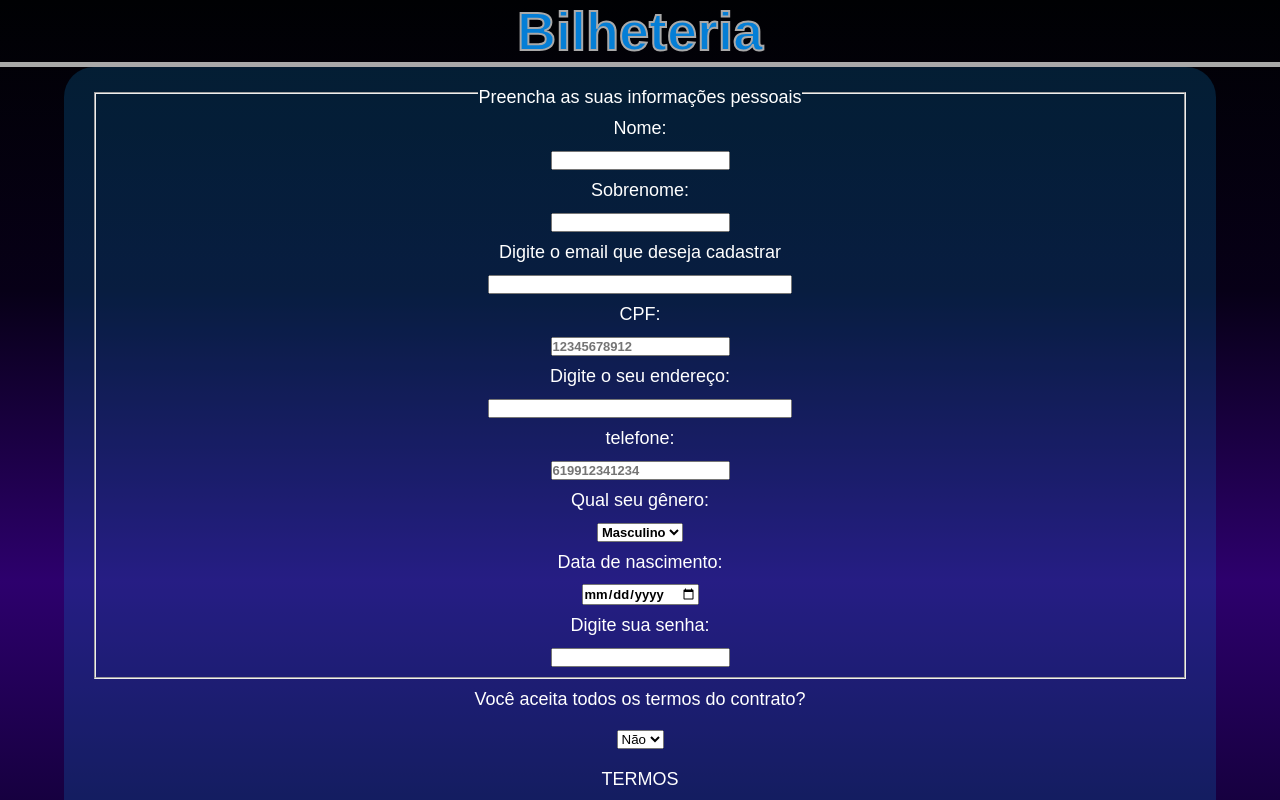
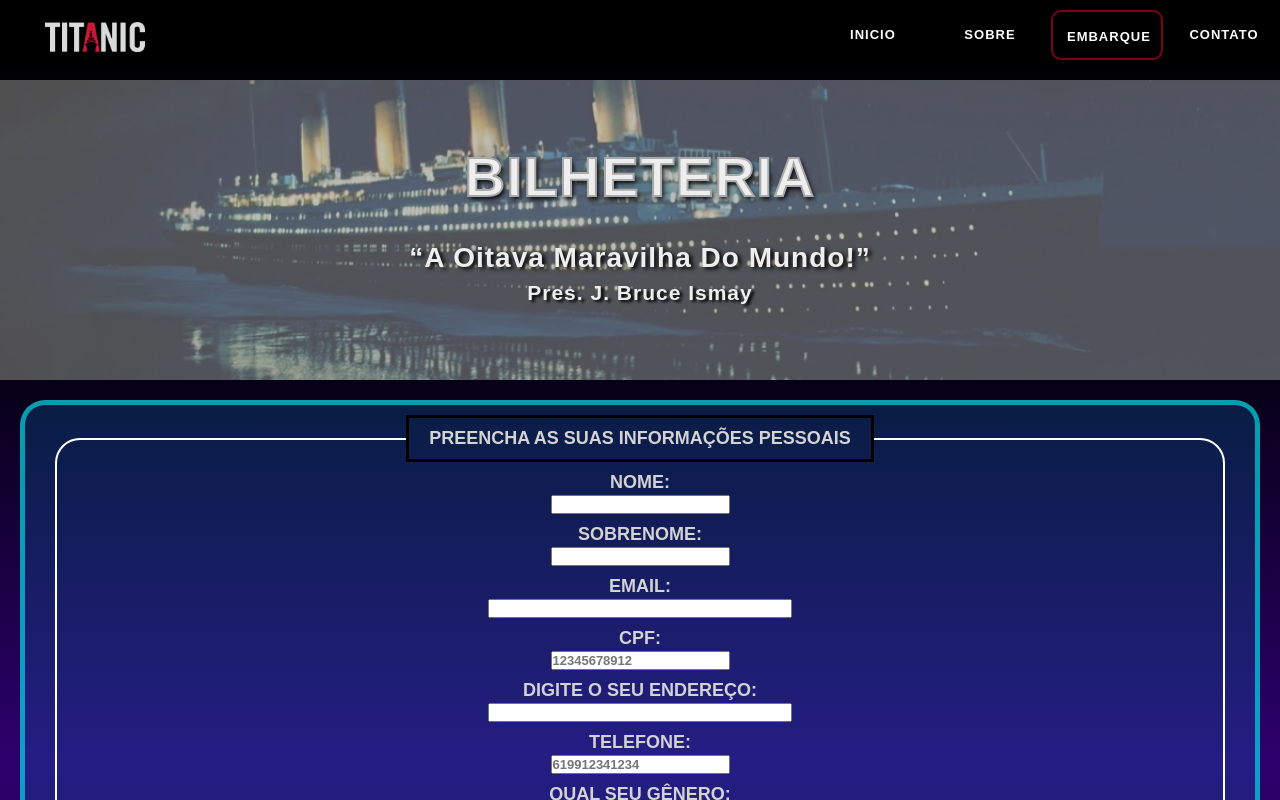
Before and after one commit to M0rdek4y/bilheteria-titanic, a plain HTML site: page new-model/form.html in a window 1280 px wide. Shown: the top 800 px of the page. Drawn offline with Linux system fonts and the light colour scheme.

Commit message:
New styles for the form

```diff
--- /dev/null
+++ b/new-model/css/body-styles.css
@@ -0,0 +1,87 @@
+*{
+    padding: 0;
+    margin: 0;
+}
+
+/* main styles */
+
+main {
+    color: #666666;
+    text-align: center;
+    font-family: 'Open Sans', sans-serif;
+    font-weight: 400;
+    font-size: 14px;
+    /*line-height: 1.42857;*/
+    padding: 0;
+    margin: 0;
+}
+
+/*heading*/
+h1, h2, h3, h4, h5, h6 {
+    color: #333;
+    text-transform: uppercase;
+    font-family: 'Raleway', sans-serif;
+    font-weight: 700;
+    margin-top: 0px;
+    margin-bottom: 15px;
+    letter-spacing: 1.5px;
+}
+
+h1 {
+    font-size: 42px;
+}
+
+h2 {
+    font-size: 32px;
+    font-family: -apple-system, BlinkMacSystemFont, "Segoe UI", Roboto,;
+    font-size: 36px;
+    font-weight: 300;
+    color: #333;
+    line-height: 1.5;
+    letter-spacing: 1.5;
+}
+
+h3 {
+    margin-bottom: 40px;
+    font-weight: 600;
+}
+
+.page-title {
+    margin-bottom: 60px;
+    font-weight: 800;
+    color: #aaa;
+}
+
+.text-light {
+    color: #7d7d7d;
+    font-weight: 600;
+}
+
+caption > h2 {
+    color: #333;
+    text-transform: uppercase;
+    font-family: 'Raleway', sans-serif;
+    font-weight: 700;
+    margin-top: 0px;
+    margin-bottom: 15px;
+    letter-spacing: 1.5px;
+    margin-bottom: 60px;
+    font-weight: 800;
+}
+
+
+/*paragraphs*/
+p {
+    box-sizing: border-box;
+    color: #888888;
+    font-family: 'Open Sans', sans-serif;
+    font-size: 22px;
+    line-height: 1.6;
+    font-weight: 400;
+    margin-bottom: 15px;
+    margin-top: 0px;
+}
+
+p .citation{
+    color: #aaa;
+}
--- a/new-model/css/styles-form.css
+++ b/new-model/css/styles-form.css
@@ -3,12 +3,9 @@
     margin: 0;
 }
 
-header {
-    width: 100%;
-    padding: 0%;
-}
+body {
 
-body {
+    min-width: 515px;
     padding-bottom: 10px;
     font-family: Arial, Helvetica, sans-serif;
     background-image: linear-gradient(rgb(0, 1, 3), rgb(7, 0, 23), rgb(45, 0, 109),rgb(15, 0, 49));
@@ -33,28 +30,17 @@ header hr {
     background-color: darkgrey;
 }
 
- form {
+form {
     background-color: rgba(11, 137, 215, 0.211);
-    margin-left: 5%;
-    margin-right: 5%;
-    border-radius: 30px;
+    margin: 50px 5%;
     padding-top: 10px;
     padding-bottom: 10px;
 }
 
-.teste {
-    background-color: blanchedalmond;
-    margin-left: 0%;
-    margin-right: 2%;
-    border-radius: 30px;
-    min-width: 390px;
-    text-align: center;
-    padding-bottom: 10px;
-    display: inline-block;
-}
-
-div {
-    margin-bottom: 10px;
+#border-form {
+    margin: 20px;
+    border: 5px solid #00ffff90;
+    border-radius: 25px;
 }
 
 div input,
@@ -63,8 +49,17 @@ div label {
 }
 
 .title {
+    color: #d3d3d3;
+    text-transform: uppercase;
+    font-family: 'Raleway', sans-serif;
+    font-weight: 600;
+    letter-spacing: 0px;
     margin-top: 10px;
-    margin-bottom:10px;
+}
+
+#border-fset {
+    border: 2px solid white;
+    border-radius: 25px;
 }
 
 .campo {
@@ -76,5 +71,25 @@ div label {
 }
 
 .spaceline {
-    padding-top: 10px;
+    border: 3px solid black;
+    padding: 10px 20px;
 }
+
+#last-camp {
+    padding-bottom: 20px;
+}
+
+#option-contract {
+    margin-bottom: 10px;
+}
+
+#termos p {
+    line-height: 0.5;
+}
+
+#termos p small span {
+    text-align: center;
+    height: 20px;
+    width: 363px;
+    font: 0.5em sans-serif;
+}
--- a/new-model/css/styles-main.css
+++ b/new-model/css/styles-main.css
@@ -1,17 +1,3 @@
-/* main styles */
-
-main {
-    color: #666666;
-    text-align: center;
-    font-family: 'Open Sans', sans-serif;
-    font-weight: 400;
-    font-size: 14px;
-    /*line-height: 1.42857;*/
-    line-height: 1.6;
-    padding: 0;
-    margin: 0;
-}
-
 /* margrin */
 .container-margin {
     margin-top: 90px;
@@ -33,77 +19,6 @@ main {
 .section-padding-tp{
     padding-top: 30px;
 }
-
-/*heading*/
-h1, h2, h3, h4, h5, h6 {
-    color: #333;
-    text-transform: uppercase;
-    font-family: 'Raleway', sans-serif;
-    font-weight: 700;
-    margin-top: 0px;
-    margin-bottom: 15px;
-    letter-spacing: 1.5px;
-}
-
-h1 {
-    font-size: 42px;
-}
-
-h2 {
-    font-size: 32px;
-    font-family: -apple-system, BlinkMacSystemFont, "Segoe UI", Roboto,;
-    font-size: 36px;
-    font-weight: 300;
-    color: #333;
-    line-height: 1.5;
-    letter-spacing: 1.5;
-}
-
-h3 {
-    margin-bottom: 40px;
-    font-weight: 600;
-}
-
-.page-title {
-    margin-bottom: 60px;
-    font-weight: 800;
-    color: #aaa;
-}
-
-.text-light {
-    color: #7d7d7d;
-    font-weight: 600;
-}
-
-caption > h2 {
-    color: #333;
-    text-transform: uppercase;
-    font-family: 'Raleway', sans-serif;
-    font-weight: 700;
-    margin-top: 0px;
-    margin-bottom: 15px;
-    letter-spacing: 1.5px;
-    margin-bottom: 60px;
-    font-weight: 800;
-}
-
-
-/*paragraphs*/
-p {
-    box-sizing: border-box;
-    color: #888888;
-    font-family: 'Open Sans', sans-serif;
-    font-size: 22px;
-    line-height: 1.6;
-    font-weight: 400;
-    margin-bottom: 15px;
-    margin-top: 0px;
-}
-
-p .citation{
-    color: #aaa;
-}
-
 
 /* listing */
 ul.list-inside {
--- a/new-model/css/styles-menu.css
+++ b/new-model/css/styles-menu.css
@@ -2,11 +2,6 @@
 * {
     text-decoration: none;
     margin: 0px;
-}
-
-body {
-    background-color: #111111;
-    height: 2100px;
 }
 
 header {
--- a/new-model/form.html
+++ b/new-model/form.html
@@ -4,21 +4,49 @@
     <meta charset="UTF-8">
     <meta name="viewport" content="width=device-width, initial-scale=1.0">
     <title>Formulários</title>
-    <link rel="shortcut icon" href="img/logoalienori.ico" type="image/x-icon">
+    <link rel="shortcut icon" href="img/titanic-icon.png" type="image/x-icon">
+    <link rel="stylesheet" href="css/styles-menu.css">
+    <link rel="stylesheet" href="css/styles-citation.css">
     <link rel="stylesheet" href="css/styles-form.css">
+    <link rel="stylesheet" href="css/body-styles.css">
 </head>
 <body>
     <!-- primeiro formulario -->
     <!-- Metodo "post utilizado para enviar dados para uma outra pasta" -->
-    <header>
-        <h1>Bilheteria</h1>
-        <hr id="hr-title">
+    <header id="inicio">
+        <!-- Barra de navegação pelo site -->
+        <div class="nav-menu singlepage-nav">
+            <div class="nav-menu-inner-top">
+                <p><img src="img/logotipo-white.png" alt="logotipo-titanic"></p>
+                <ul class="nav-menu-inner">
+                    <li><a href="index.html#inicio">Inicio</a></li>
+                    <li><a href="index.html#sobre">Sobre</a></li>
+                    <li><a href="index.html#embarque" id="nav-login">Embarque</a></li>
+                    <li><a href="index.html#contact-us">Contato</a></li>
+                </ul>
+            </div>
+        </div>
     </header>
-    <form action="register.php" method="post">
+        <main>
+            <div class="bg-citation">
+                <div class="citation-title">
+                    <!-- Título do site -->
+                    <div class="citation-title-position">
+                        <h1 style="text-transform: uppercase;">Bilheteria</h1>
+                        <!-- Citação principal -->
+                        <blockquote>
+                            <q>A oitava maravilha do mundo!</q>
+                            <p>Pres. J. Bruce Ismay</p>
+                        </blockquote>
+                    </div>
+                </div>
+            </div>
+        </main>
+        <form id="border-form" action="register.php" method="post">
             <div class="all">
                 <!-- 10 - fieldset e legend -->
-            <fieldset class="check" style="margin-left: 30px; margin-right: 30px;">
-                <legend class="spaceline" class="title">Preencha as suas  informações pessoais</legend>
+                <fieldset id="border-fset" class="check" style="margin-left: 30px; margin-right: 30px;">
+                    <legend class="spaceline title">Preencha as suas  informações pessoais</legend>
 
                     <label class="title" for="f-name">Nome:</label>
                     <input class="campo" class="title" type="f-name" required>
@@ -26,7 +54,7 @@
                     <label class="title" for="l-name">Sobrenome:</label>
                     <input class="campo" class="title" type="l-name" required>
 
-                <label class="title" for="email-cadastro">Digite o email que deseja cadastrar</label>
+                    <label class="title" for="email-cadastro">email:</label>
                     <input style="min-width: 300px;" class="campo" class="title" type="email" name="email-cadastro" autocomplete="email" required>
 
                     <label class="title" for="cpf">CPF:</label>
@@ -49,13 +77,13 @@
                     <label class="title" id="age" class="title" for="birthday">Data de nascimento:</label>
                     <input class="campo" class="title" type="date" name="birthday" required>
 
-                <div class="check">
+                    <div id="last-camp" class="check">
                         <label class="title" for="password">Digite sua senha:</label>
                         <input class="campo" class="title" type="password" name="password" required>
                     </div>
 
                 </fieldset>
-            <div class="check">
+                <div id="option-contract" class="check">
                     <label class="title" for="contract">Você aceita todos os termos do contrato?</label>
                     <select class="title" name="contract">
                         <option value="sim">Sim</option>
@@ -63,9 +91,9 @@
                     </select>
                 </div>
                 <!-- TERMOS -->
-            <div>
+                <div id="termos">
                     <label for="confirm">TERMOS</label>
-                <p><small><span style="text-align: center; height: 20px; width: 363px; font: 0.5em sans-serif;">Ao enviar este formulário você concorda automaticamente em participar de uma entrevista."</span></small></p>
+                    <p><small><span>Ao enviar este formulário você concorda automaticamente em participar de uma entrevista."</span></small></p>
                 </div>
                 <!-- completar formulário -->
                 <div class="check">
```
Also changed, not shown: new-model/index.html (+1 -0 lines). Lines whose indentation alone changed are shown as unchanged.
